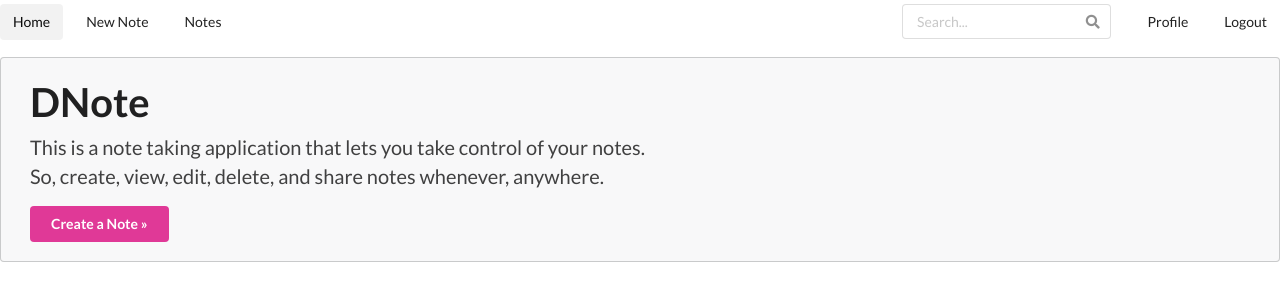
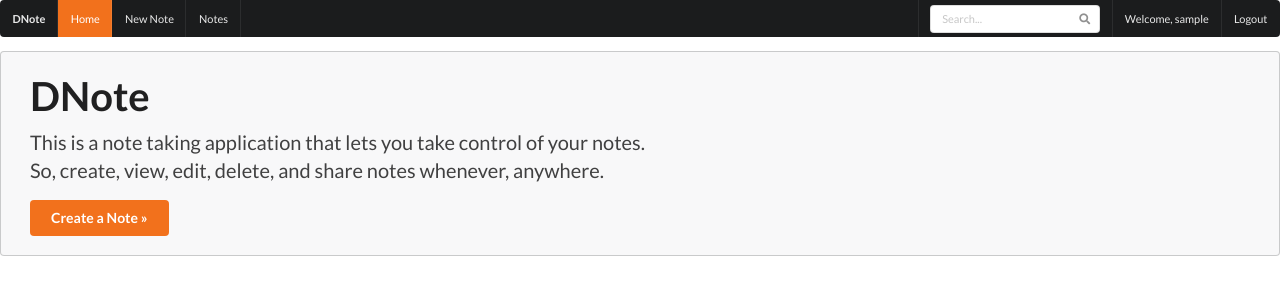
Before and after one commit to hussainsajib/django_notebook_server, a Django app: page / in a window 1280 px wide. Shown: the top 301 px of the page. Run offline with Django 3.2, Linux system fonts and the light colour scheme; the visitor is signed in with stand-in values (Sample User, id 1); some libraries are stand-ins or nearby versions.

Commit message:
canged to dark navbar

```diff
--- a/accounts/views.py
+++ b/accounts/views.py
@@ -3,6 +3,7 @@ from django.contrib.auth.forms import UserCreationForm, UserChangeForm
 from django.urls import reverse_lazy, reverse
 from django.views.generic import CreateView, TemplateView, UpdateView
 from django.contrib.auth import get_user_model
+from .forms import UserForm
 
 
 def HomeView(request):
@@ -25,7 +26,7 @@ class ProfileView(TemplateView):
 
 
 class ProfileUpdateView(UpdateView):
-    form_class = UserChangeForm
+    form_class = UserForm
     success_url = reverse_lazy('profile')
     template_name = 'update_user.html'
 
--- a/templates/base.html
+++ b/templates/base.html
@@ -16,23 +16,24 @@
     <title>Document</title>
 </head>
 <body>
-    <div class="ui secondary menu">
-        <a class="{% if request.path == '/' %}active{% endif %} item" href="{% url 'home' %}">Home</a>
-        <a class="{% if request.path == '/notes/new/' %}active{% endif %} item" href="{% url 'new_note' %}">New Note</a>
-        <a class="{% if request.path == '/notes/' %}active{% endif %} item" href="{% url 'notes' %}">Notes</a>
+    <div class="ui mini inverted menu">
+        <div class="header item">DNote</div>
+        <a class="{% if request.path == '/' %}active{% endif %} orange item" href="{% url 'home' %}">Home</a>
+        <a class="{% if request.path == '/notes/new/' %}active{% endif %} pink item" href="{% url 'new_note' %}">New Note</a>
+        <a class="{% if request.path == '/notes/' %}active{% endif %} pink item" href="{% url 'notes' %}">Notes</a>
         <div class="right menu">
             <div class="item">
-            <div class="ui icon input">
-                <input type="text" placeholder="Search...">
-                <i class="search link icon"></i>
-            </div>
+                <div class="ui icon input">
+                    <input type="text" placeholder="Search...">
+                    <i class="search link icon"></i>
+                </div>
             </div>
             {% if user.is_authenticated %}
-                <a class="ui item" href="{% url 'profile' %}">Profile</a>
-                <a class="ui item" href="{% url 'logout' %}">Logout</a>
+                <a class="ui pink item" href="{% url 'profile' %}">Welcome, {{ user.username }}</a>
+                <a class="ui pink item" href="{% url 'logout' %}">Logout</a>
             {% else %}
-                <a class="ui item {% if request.path == '/accounts/signup/' %}active{% endif %} " href="{% url 'signup' %}" >Register</a>
-                <a class="ui item {% if request.path == '/accounts/login/' %}active{% endif %} " href="{% url 'login' %}">Login</a>
+                <a class="ui orange item {% if request.path == '/accounts/signup/' %}active{% endif %}" href="{% url 'signup' %}" >Register</a>
+                <a class="ui orange item {% if request.path == '/accounts/login/' %}active{% endif %}" href="{% url 'login' %}">Login</a>
             {% endif %}
 
         </div>
--- a/templates/home.html
+++ b/templates/home.html
@@ -7,7 +7,7 @@
             <h1 class="ui huge header">DNote</h1>
             <p>This is a note taking application that lets you take control of your notes.<br/>
             So, create, view, edit, delete, and share notes whenever, anywhere.</p>
-            <a class="ui pink button" href="{% url 'new_note' %}">Create a Note »</a>
+            <a class="ui orange button" href="{% url 'new_note' %}">Create a Note »</a>
         </div>
     </div>
 </div>
--- a/templates/update_user.html
+++ b/templates/update_user.html
@@ -5,6 +5,6 @@
 <form method="post">
     {% csrf_token %}
     {{ form.as_p }}
-    <button type="submit" class="ui button">Update</button>
+    <button type="submit" class="ui green button">Update</button>
 </form>
 {% endblock content %}
--- a/templates/user_profile.html
+++ b/templates/user_profile.html
@@ -3,6 +3,7 @@
 {% block content %}
     <h1>{{ user.username }}</h1>
     <p>First Name: {{ user.first_name }}</p>
+    <p>Last Name: {{ user.last_name }}</p>
     <p>Email: {{ user.email }}</p>
     <p><a href="{% url 'update_profile' %}">Update Profile</a></p>
     <p><a href="{% url 'password_change' %}">Change Password</a></p>
```
Also changed, not shown: accounts/forms.py (added, +8 -0 lines).
